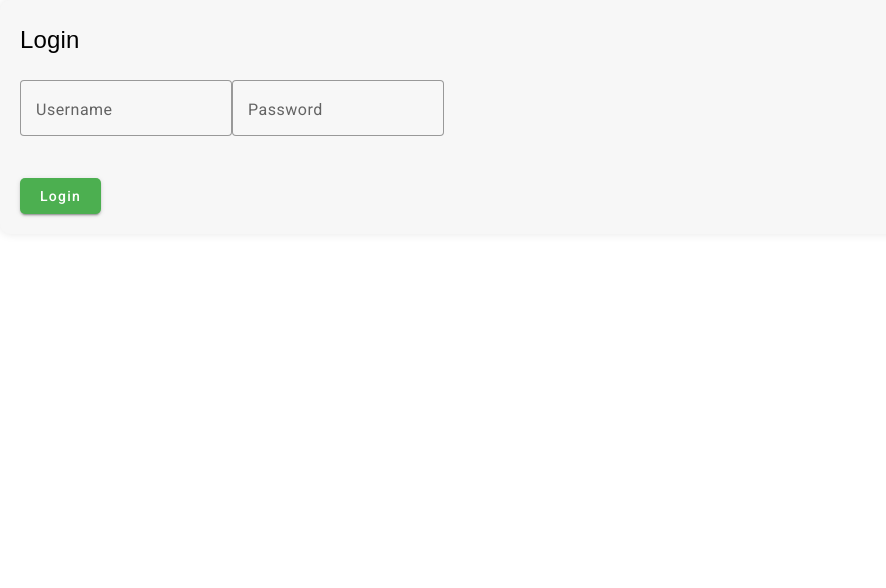
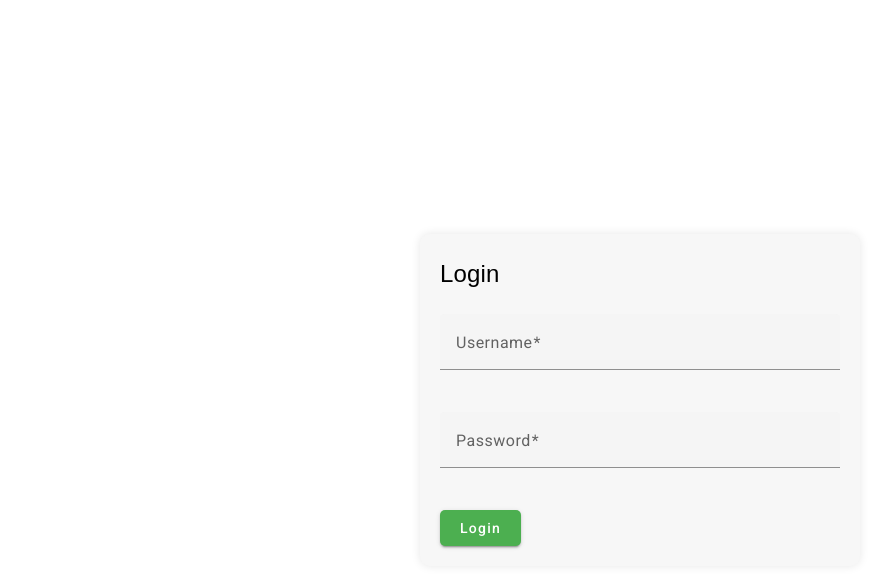
Before and after one commit to geardestroyer85/cvallery, an Angular app in the folder packages/client/: page /login in a window 1280 px wide. Shown: the top 588 px of the page, without its empty margins (0-886 px from the left). Built offline with nearby package versions, Linux system fonts and the light colour scheme.

Commit message:
Updated Login Modal Style

```diff
--- a/packages/client/src/app/features/login/login.component.html
+++ b/packages/client/src/app/features/login/login.component.html
@@ -2,7 +2,7 @@
   <div class="modal-content">
     <h2 class="mat-headline-4">Login</h2>
     <form (ngSubmit)="login()">
-      <mat-form-field appearance="outline">
+      <mat-form-field appearance="fill">
         <mat-label>Username</mat-label>
         <input
           matInput
@@ -11,9 +11,10 @@
           name="username"
           placeholder="Enter username"
           [(ngModel)]="username"
+          required
         />
       </mat-form-field>
-      <mat-form-field appearance="outline">
+      <mat-form-field appearance="fill">
         <mat-label>Password</mat-label>
         <input
           matInput
@@ -22,6 +23,7 @@
           name="password"
           placeholder="Enter password"
           [(ngModel)]="password"
+          required
         />
       </mat-form-field>
       @if (errorMessage) {
--- a/packages/client/src/app/features/login/login.component.scss
+++ b/packages/client/src/app/features/login/login.component.scss
@@ -3,6 +3,11 @@
   padding: 20px;
   border-radius: 10px;
   box-shadow: 0 0 10px rgba(0, 0, 0, 0.1);
+  width: 400px;
+  position: fixed;
+  top: 50%;
+  left: 50%;
+  transform: translate(-50%, -50%);
 }
 
 .modal-content {
@@ -14,11 +19,18 @@
 
   mat-form-field {
     margin-bottom: 20px;
+    width: 100%;
+  }
+
+  .form-column {
+    display: flex;
+    flex-direction: column;
   }
 
   input[matInput] {
     font-family: Arial, sans-serif;
     font-size: 16px;
+    color: #000;
   }
 
   .form-actions {
```
Also changed, not shown: 1 other file (tests, documents, lock files or other folders).
